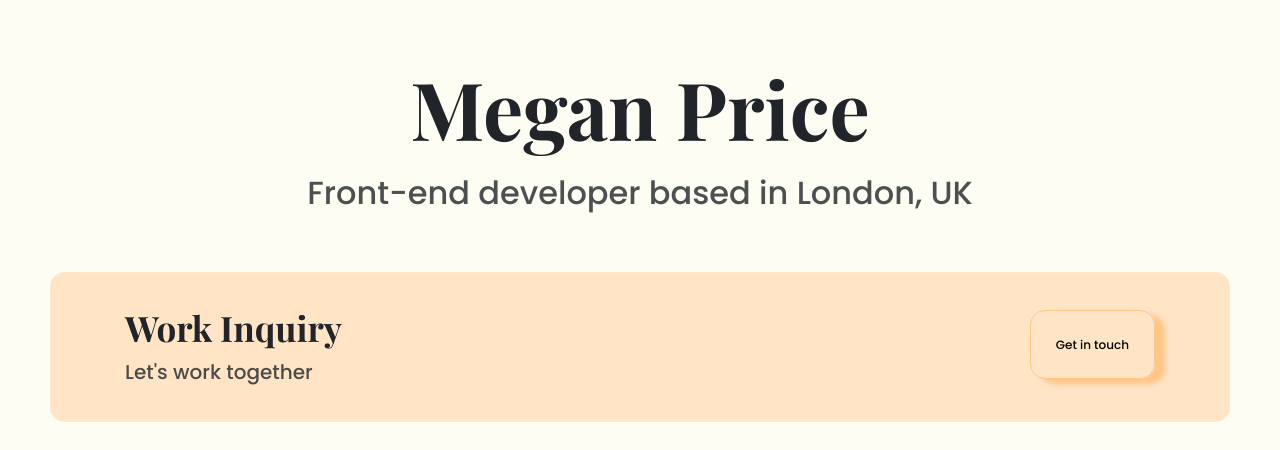
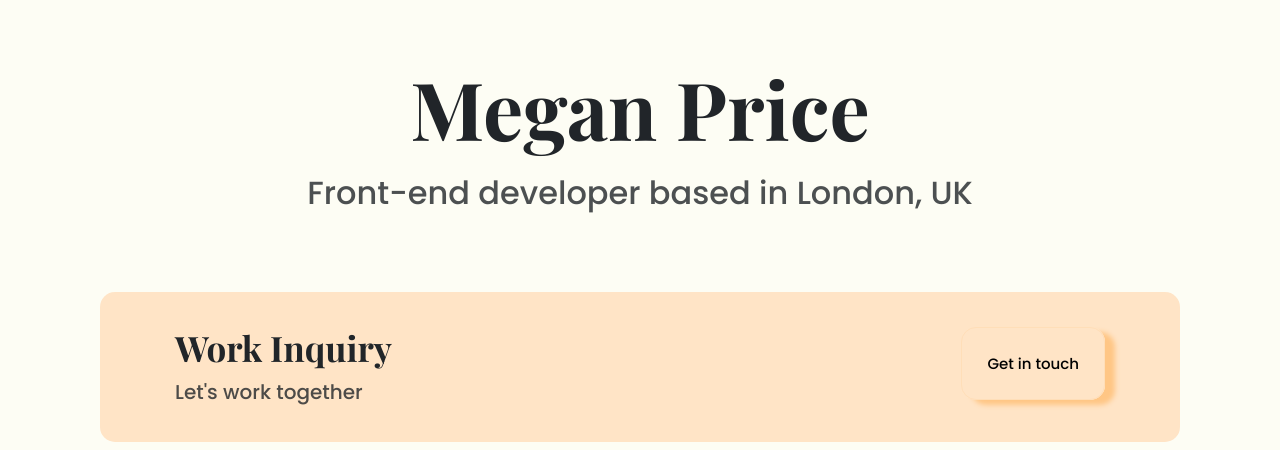
Before and after one commit to meganprice27/portfolio, a plain HTML site: page index.html in a window 1280 px wide. Shown: the top 450 px of the page. Drawn offline with nearby package versions, Linux system fonts and the light colour scheme.

Commit message:
Updated contact box and button styling

```diff
--- a/styles/styles.css
+++ b/styles/styles.css
@@ -26,7 +26,7 @@ h3 {
 .contact-box {
   background-color: rgb(255, 228, 198);
   padding: 35px 75px;
-  margin: 50px;
+  margin: 70px 100px;
   border-radius: 15px;
 }
 
@@ -40,14 +40,18 @@ h3 {
 }
 
 .contact-link a{
-    font-size: 12px;
+    font-size: 15px;
     text-decoration: none;
     padding: 25px;
     background-color: rgb(255, 228, 198);
     border-radius: 15px;
-    border: 0.5px solid rgb(255, 198, 133);
+    border: 0.5px solid rgb(255, 222, 184);
     box-shadow: 10px 5px 5px rgb(255, 198, 133);
     color: black;
+}
+
+.contact-link a:hover {
+    background: rgb(253, 220, 181);
 }
 
 .social-media {
```
